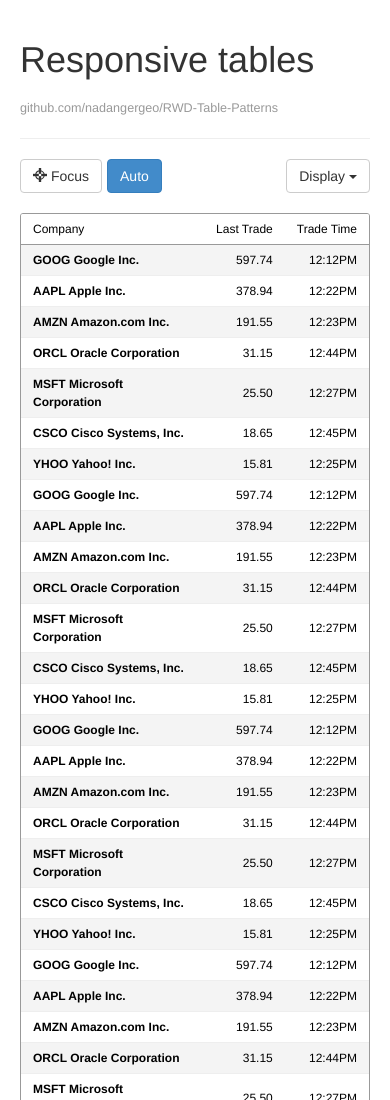
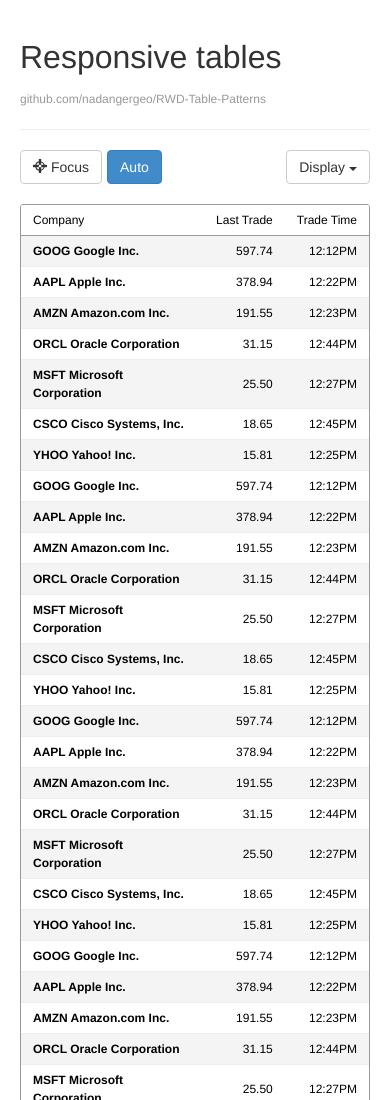
Before and after one commit to nadangergeo/RWD-Table-Patterns, a plain HTML site: page index.html in a window 390 px wide. Shown: the top 1100 px of the page. Drawn offline with nearby package versions, Linux system fonts and the light colour scheme.

Commit message:
Changed page-header font-size for mobile

```diff
--- a/index.html
+++ b/index.html
@@ -39,7 +39,8 @@
                   margin-top: 20px;
               }
 
-              .page-header small {font-size: 35%; line-height: 1.2; }
+              .page-header h1 { font-size: 32px; }
+              .page-header small { font-size: 12px; }
           }
 
       </style>
```
